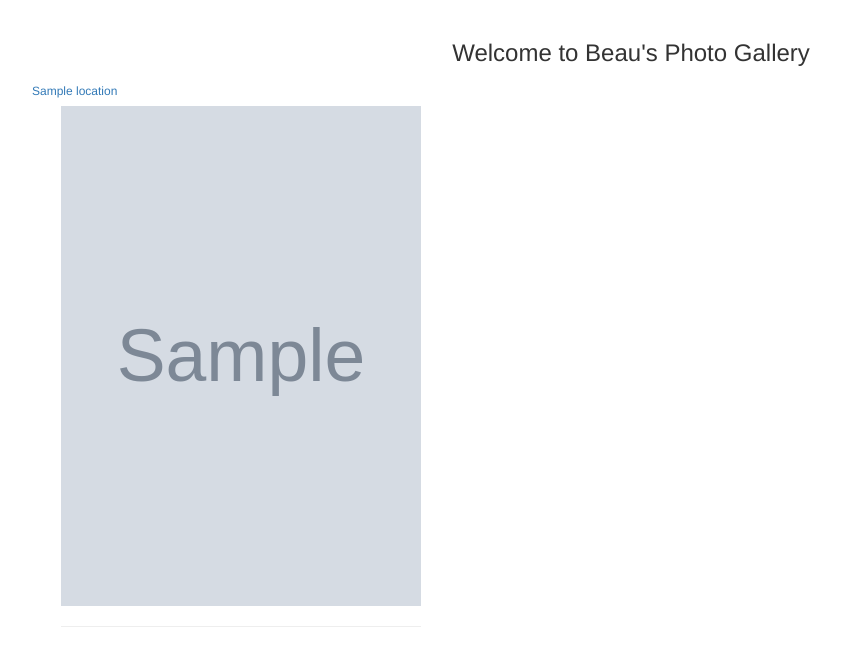
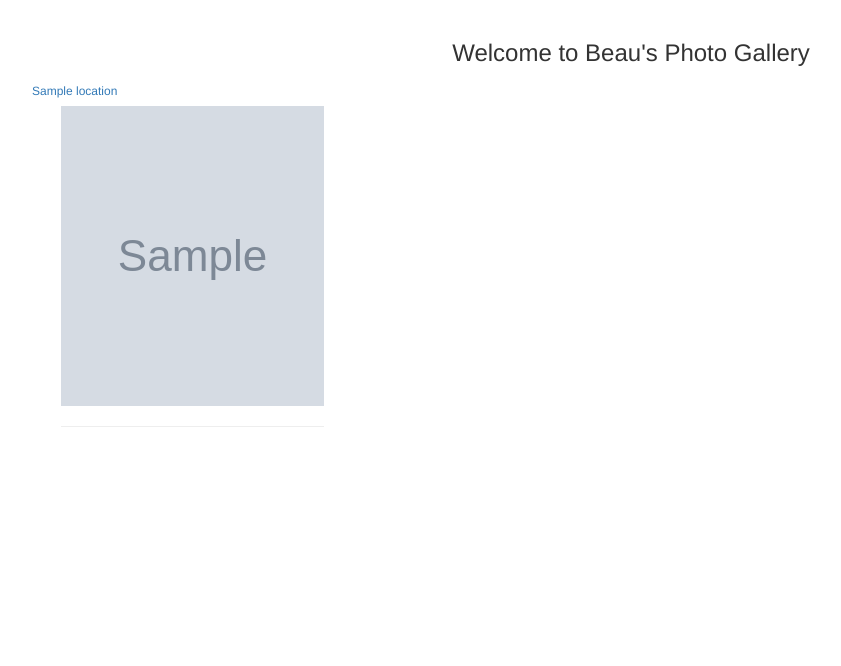
Before and after one commit to estherndichu/django1, a Django app: template gallery/templates/photos/location.html in a window 1280 px wide. Shown: the part 52-718 px from the top of the page, without its empty margins (9-850 px from the left). Run offline with Django 3.2, Linux system fonts and the light colour scheme; tables that the repository leaves empty hold one stand-in row (values such as "Sample post"); the template is opened without the code that fills it: values that come from a table or form of the project are taken from there, most other values are stand-ins (such as "Sample title", 1, 10 or a date in 2020); grey boxes marked "Sample" are stand-in pictures; some libraries are stand-ins or nearby versions.

Commit message:
style column

```diff
--- a/gallery/templates/photos/index.html
+++ b/gallery/templates/photos/index.html
@@ -9,9 +9,9 @@
     <div class="container">
         <div class="row">
             {% for image in images %}
-            <div class="col-md-4">
+            <div class="col-md-3">
                 <div class="card" data-toggle="modal" data-target="#{{image.id}}">
-                    <img src="{{image.image.url}}" alt="Image" class="img-responsive" style="height: 500px; width: 100%;">
+                    <img src="{{image.image.url}}" alt="Image" class="img-responsive" style="height: 300px; width: 100%;">
                     <hr>
 
                 </div>
--- a/gallery/templates/photos/location.html
+++ b/gallery/templates/photos/location.html
@@ -17,9 +17,9 @@
     <div class="container">
         <div class="row">
             {% for image in location_images %}
-            <div class="col-md-4">
+            <div class="col-md-3">
                 <div class="card" data-toggle="modal" data-target="#{{image.id}}">
-                    <img src="{{image.image.url}}" alt="Image" class="img-responsive" style="height: 500px; width: 100%;">
+                    <img src="{{image.image.url}}" alt="Image" class="img-responsive" style="height: 300px; width: 100%;">
                 </div>
                 <hr>
             </div>
--- a/gallery/templates/photos/search.html
+++ b/gallery/templates/photos/search.html
@@ -18,9 +18,9 @@
         <div class="container">
             <div class="row">
                 {% for image in images %}
-                <div class="col-md-4">
+                <div class="col-md-3">
                     <div class="card" data-toggle="modal" data-target="#{{image.id}}">
-                        <img src="{{image.image.url}}" alt="Image" class="img-responsive" style="height: 500px; width: 100%;">
+                        <img src="{{image.image.url}}" alt="Image" class="img-responsive" style="height: 300px; width: 100%;">
                     </div>
                     <hr>
                 </div>
```
